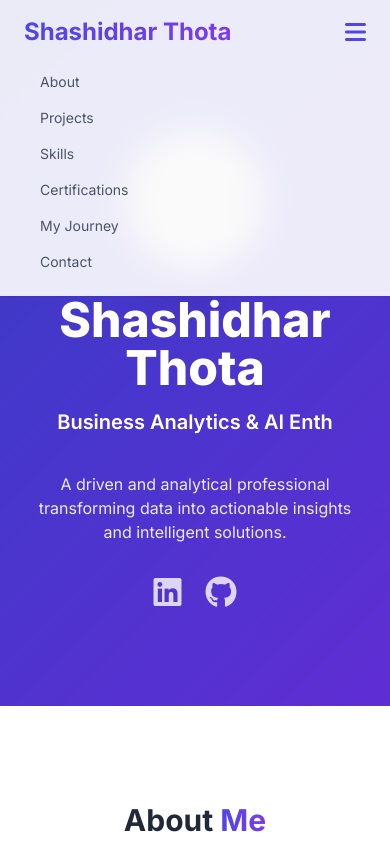
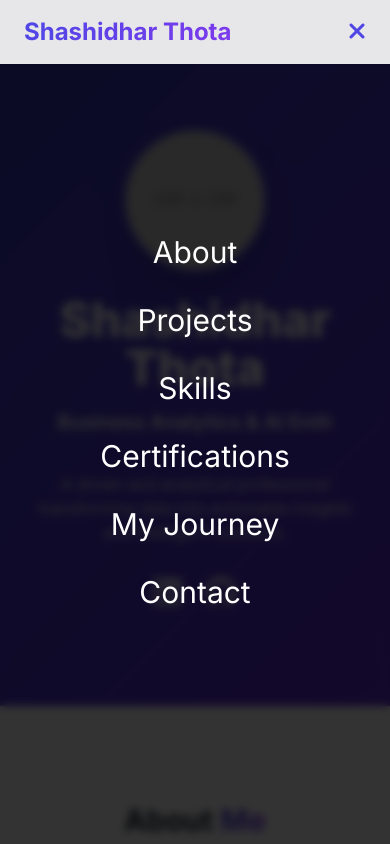
Before and after one commit to shashidharthota9/shashidharthota9.github.io, a plain HTML site: page index.html in a window 390 px wide. Both pictures are taken after a click on the button 355 px from the left and 32 px from the top of the page. Shown: the top 844 px of the page. Drawn offline with nearby package versions, Linux system fonts and the light colour scheme; placeholder pictures from the web are drawn by us.

Commit message:
Update index.html

```diff
--- a/index.html
+++ b/index.html
@@ -87,6 +87,29 @@
             box-shadow: 0 0 15px #7c3aed, 0 0 30px #4f46e5;
         }
 
+        /* Unified Menu Styling */
+        #menu-container {
+            /* Mobile: Fullscreen Overlay */
+            transition: opacity 0.3s ease-in-out;
+            opacity: 0;
+        }
+
+        #menu-container.is-open {
+            opacity: 1;
+        }
+
+        /* Desktop: Sidebar Menu */
+        @media (min-width: 768px) {
+            #menu-container {
+                opacity: 1; /* Always visible for transform */
+                transform: translateX(100%);
+                transition: transform 0.3s ease-in-out;
+            }
+            #menu-container.is-open {
+                transform: translateX(0);
+            }
+        }
+
     </style>
 </head>
 <body class="text-gray-700">
@@ -98,29 +121,27 @@
                 <div class="text-2xl font-bold gradient-text">
                     <a href="#">Shashidhar Thota</a>
                 </div>
-                <nav class="hidden md:flex space-x-8">
-                    <a href="#about" class="text-gray-600 hover:text-indigo-600 transition duration-300 font-medium">About</a>
-                    <a href="#projects" class="text-gray-600 hover:text-indigo-600 transition duration-300 font-medium">Projects</a>
-                    <a href="#skills" class="text-gray-600 hover:text-indigo-600 transition duration-300 font-medium">Skills</a>
-                    <a href="#certifications" class="text-gray-600 hover:text-indigo-600 transition duration-300 font-medium">Certifications</a>
-                    <a href="#experience" class="text-gray-600 hover:text-indigo-600 transition duration-300 font-medium">My Journey</a>
-                    <a href="#contact" class="text-gray-600 hover:text-indigo-600 transition duration-300 font-medium">Contact</a>
-                </nav>
-                <button id="mobile-menu-button" class="md:hidden focus:outline-none">
-                    <i class="fas fa-bars text-indigo-600 text-2xl"></i>
+                <button id="menu-button" class="focus:outline-none text-2xl text-indigo-600 z-50">
+                    <i class="fas fa-bars"></i>
                 </button>
-            </div>
-            <!-- Mobile Menu -->
-            <div id="mobile-menu" class="hidden md:hidden mt-4">
-                <a href="#about" class="block py-2 px-4 text-sm text-gray-600 hover:bg-indigo-50 rounded">About</a>
-                <a href="#projects" class="block py-2 px-4 text-sm text-gray-600 hover:bg-indigo-50 rounded">Projects</a>
-                <a href="#skills" class="block py-2 px-4 text-sm text-gray-600 hover:bg-indigo-50 rounded">Skills</a>
-                <a href="#certifications" class="block py-2 px-4 text-sm text-gray-600 hover:bg-indigo-50 rounded">Certifications</a>
-                <a href="#experience" class="block py-2 px-4 text-sm text-gray-600 hover:bg-indigo-50 rounded">My Journey</a>
-                <a href="#contact" class="block py-2 px-4 text-sm text-gray-600 hover:bg-indigo-50 rounded">Contact</a>
             </div>
         </div>
     </header>
+
+     <!-- Unified Menu Container -->
+    <div id="menu-container" class="fixed inset-0 pointer-events-none z-40 md:left-auto md:w-80">
+        <!-- Backdrop for mobile -->
+        <div id="menu-backdrop" class="absolute inset-0 bg-black/80 backdrop-blur-sm md:hidden"></div>
+        <!-- Menu Panel -->
+        <nav id="menu-panel" class="relative w-full h-full flex flex-col items-center justify-center md:items-start md:justify-start md:bg-white md:shadow-2xl md:pt-24 md:px-6">
+            <a href="#about" class="menu-link block py-4 text-3xl text-white md:text-xl md:text-gray-700 md:w-full md:rounded-lg md:px-4 hover:text-indigo-300 md:hover:bg-gray-100 md:hover:text-indigo-600 transition-colors">About</a>
+            <a href="#projects" class="menu-link block py-4 text-3xl text-white md:text-xl md:text-gray-700 md:w-full md:rounded-lg md:px-4 hover:text-indigo-300 md:hover:bg-gray-100 md:hover:text-indigo-600 transition-colors">Projects</a>
+            <a href="#skills" class="menu-link block py-4 text-3xl text-white md:text-xl md:text-gray-700 md:w-full md:rounded-lg md:px-4 hover:text-indigo-300 md:hover:bg-gray-100 md:hover:text-indigo-600 transition-colors">Skills</a>
+            <a href="#certifications" class="menu-link block py-4 text-3xl text-white md:text-xl md:text-gray-700 md:w-full md:rounded-lg md:px-4 hover:text-indigo-300 md:hover:bg-gray-100 md:hover:text-indigo-600 transition-colors">Certifications</a>
+            <a href="#experience" class="menu-link block py-4 text-3xl text-white md:text-xl md:text-gray-700 md:w-full md:rounded-lg md:px-4 hover:text-indigo-300 md:hover:bg-gray-100 md:hover:text-indigo-600 transition-colors">My Journey</a>
+            <a href="#contact" class="menu-link block py-4 text-3xl text-white md:text-xl md:text-gray-700 md:w-full md:rounded-lg md:px-4 hover:text-indigo-300 md:hover:bg-gray-100 md:hover:text-indigo-600 transition-colors">Contact</a>
+        </nav>
+    </div>
 
     <main>
         <!-- Hero Section -->
@@ -281,7 +302,7 @@
                            <i class="fas fa-graduation-cap text-white text-xs"></i>
                         </div>
                         <div class="md:ml-[55%] ml-12 bg-white p-0 rounded-xl shadow-lg border-l-4 border-indigo-500 overflow-hidden">
-                            <img src="image_ec3fbd.jpg" alt="University of Texas at Dallas" class="w-full h-40 object-cover">
+                            <img src="campus-2023-aerial.jpg" alt="University of Texas at Dallas" class="w-full h-40 object-cover">
                             <div class="p-6">
                                 <h3 class="text-xl font-bold text-gray-800">Master of Science, Business Analytics & AI</h3>
                                 <p class="text-indigo-600 font-semibold mt-1">University of Texas at Dallas</p>
@@ -310,7 +331,7 @@
                            <i class="fas fa-graduation-cap text-white text-xs"></i>
                         </div>
                         <div class="md:ml-[55%] ml-12 bg-white p-0 rounded-xl shadow-lg border-l-4 border-indigo-500 overflow-hidden">
-                             <img src="image_ec435e.jpg" alt="Vellore Institute of Technology" class="w-full h-40 object-cover">
+                             <img src="1286079-vit.webp" alt="Vellore Institute of Technology" class="w-full h-40 object-cover">
                             <div class="p-6">
                                 <h3 class="text-xl font-bold text-gray-800">Bachelor of Technology, ECE</h3>
                                 <p class="text-indigo-600 font-semibold mt-1">Vellore Institute of Technology</p>
@@ -344,19 +365,30 @@
     </footer>
 
     <script>
-        // --- Mobile menu toggle ---
-        const mobileMenuButton = document.getElementById('mobile-menu-button');
-        const mobileMenu = document.getElementById('mobile-menu');
+        document.addEventListener('DOMContentLoaded', () => {
+            const menuButton = document.getElementById('menu-button');
+            const menuContainer = document.getElementById('menu-container');
+            const menuIcon = menuButton.querySelector('i');
+            const menuLinks = menuContainer.querySelectorAll('.menu-link');
 
-        mobileMenuButton.addEventListener('click', () => {
-            mobileMenu.classList.toggle('hidden');
-        });
+            const toggleMenu = () => {
+                const isMenuOpen = menuContainer.classList.contains('is-open');
 
-        const mobileMenuLinks = mobileMenu.querySelectorAll('a');
-        mobileMenuLinks.forEach(link => {
-            link.addEventListener('click', () => {
-                mobileMenu.classList.add('hidden');
-            });
+                menuContainer.classList.toggle('is-open');
+                menuContainer.classList.toggle('pointer-events-auto');
+
+                if (isMenuOpen) {
+                    menuIcon.classList.remove('fa-times');
+                    menuIcon.classList.add('fa-bars');
+                } else {
+                    menuIcon.classList.remove('fa-bars');
+                    menuIcon.classList.add('fa-times');
+                }
+            };
+
+            menuButton.addEventListener('click', toggleMenu);
+            menuLinks.forEach(link => {
+                link.addEventListener('click', toggleMenu);
             });
 
             // --- Typing Animation ---
@@ -370,8 +402,7 @@
 
             function type() {
                 if (charIndex < textArray[textArrayIndex].length) {
-                typedTextSpan.textContent += textArray[textArrayIndex].charAt(charIndex);
-                charIndex++;
+                    typedTextSpan.textContent += textArray[textArrayIndex].charAt(charIndex++);
                     setTimeout(type, typingDelay);
                 } else {
                     setTimeout(erase, newTextDelay);
@@ -380,19 +411,15 @@
 
             function erase() {
                 if (charIndex > 0) {
-                typedTextSpan.textContent = textArray[textArrayIndex].substring(0, charIndex - 1);
-                charIndex--;
+                    typedTextSpan.textContent = textArray[textArrayIndex].substring(0, --charIndex);
                     setTimeout(erase, erasingDelay);
                 } else {
-                textArrayIndex++;
-                if (textArrayIndex >= textArray.length) textArrayIndex = 0;
+                    textArrayIndex = (textArrayIndex + 1) % textArray.length;
                     setTimeout(type, typingDelay + 1100);
                 }
             }
 
-        document.addEventListener("DOMContentLoaded", function() {
-            if(textArray.length) setTimeout(type, newTextDelay + 250);
-        });
+            if (textArray.length) setTimeout(type, newTextDelay + 250);
 
             // --- Scroll Animations ---
             const revealElements = document.querySelectorAll('.reveal');
@@ -405,9 +432,9 @@
             }, {
                 threshold: 0.1
             });
-
             revealElements.forEach(el => {
                 observer.observe(el);
+            });
         });
     </script>
 </body>
```
Lines whose indentation alone changed are shown as unchanged.
